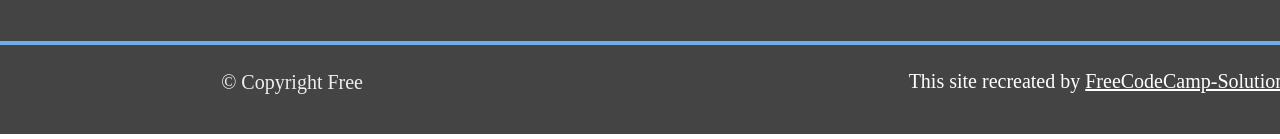
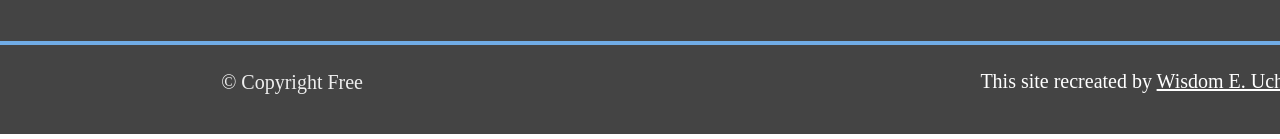
Before and after one commit to uchetechs/uchetechs.github.io, a plain HTML site: page index.html in a window 1280 px wide. Shown: the part 2267-2406 px from the top of the page. Drawn offline with Linux system fonts and the light colour scheme; files whose address does not match are found by name.

Commit message:
Update index.html

```diff
--- a/index.html
+++ b/index.html
@@ -87,7 +87,7 @@
             <li>&copy; Copyright Free</li>
         </ul>
         <p id="lastText">This site recreated by <a
-                href="https://www.linkedin.com/in/realwisdomuche/">FreeCodeCamp-Solutions</a></p>
+                href="https://www.linkedin.com/in/realwisdomuche/">Wisdom E. Uche</a></p>
     </div>
 </body>
 
```
